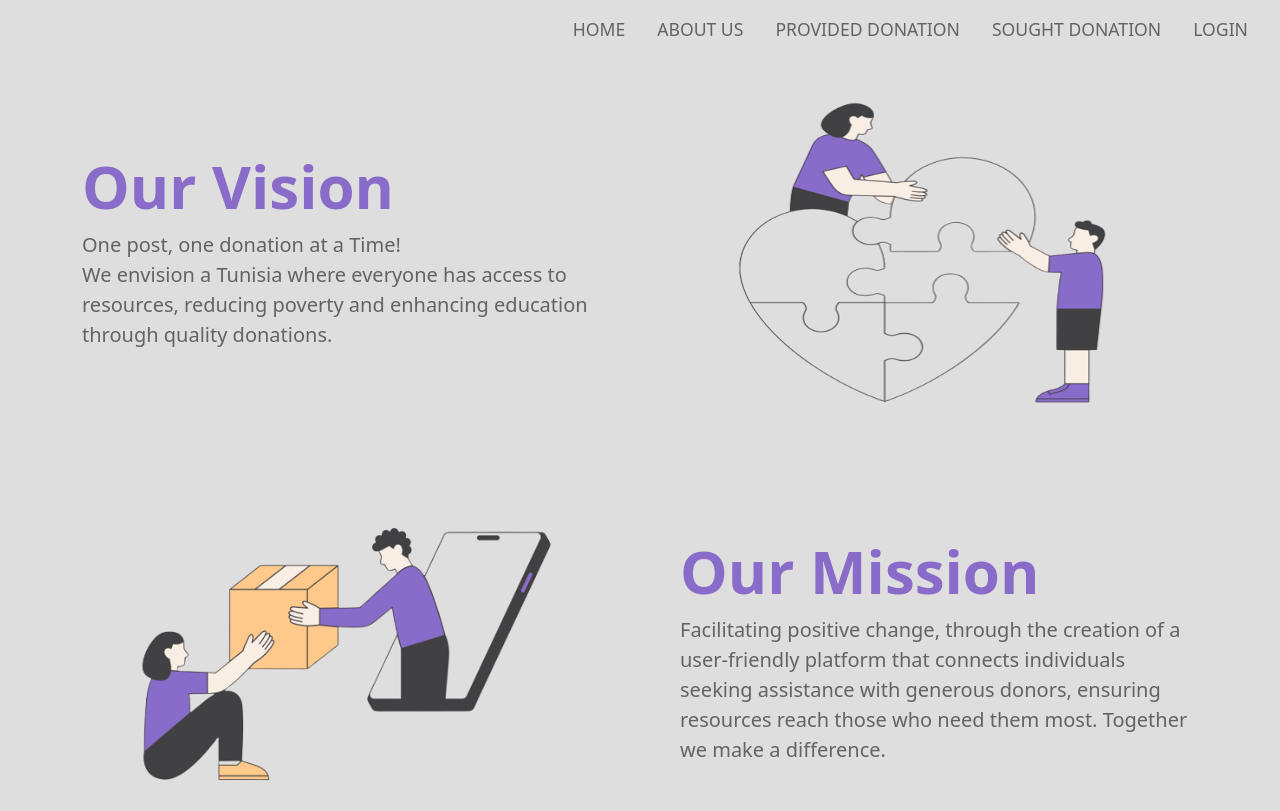
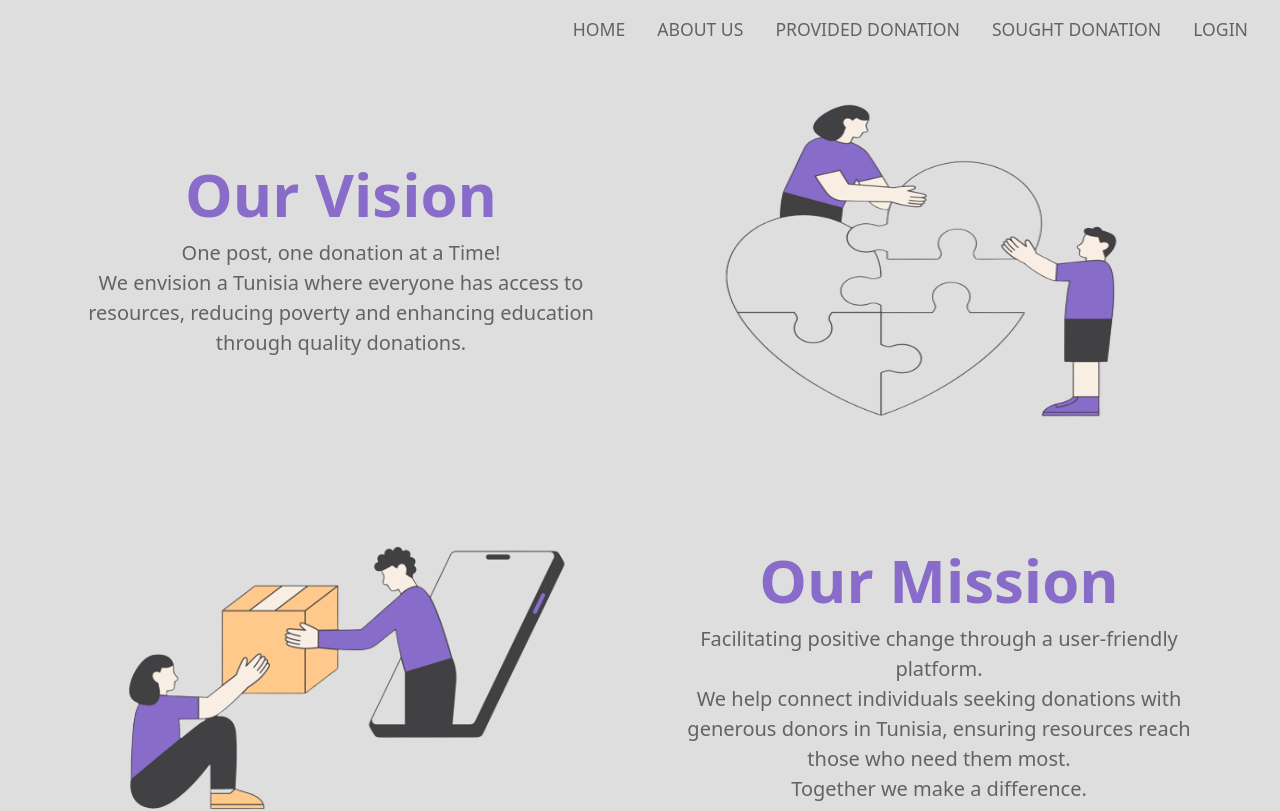
Before and after one commit to OnsKharrat06/donations_app, a React (Create React App) app: page /aboutus in a window 1280 px wide. Shown: the top 811 px of the page. Built offline with nearby package versions, Linux system fonts and the light colour scheme; no server answers.

Commit message:
Update for enviroment and About Desciprions

```diff
--- a/src/components/pages/about/About.css
+++ b/src/components/pages/about/About.css
@@ -25,13 +25,15 @@ a{
 
 .section-child-1{
     place-self: center;
+    text-align: center;
 }
 
 .section-child-2{
     place-self: center;
+    text-align: center;
 }
 
 .image{
-    height: 25rem;
-    width: 30rem;
+    height: 26rem;
+    width: 32rem;
 }
--- a/src/components/pages/about/About.js
+++ b/src/components/pages/about/About.js
@@ -8,7 +8,6 @@ import Ikram from '../../../assets/Ikram.jpg';
 import Ines from '../../../assets/Ines.jpg';
 import Card from 'react-bootstrap/Card';
 import environment from "../../../environments/environment.js";
-import Footer from "../../../components/footer/Footer";
 
 function About(){
   return (
@@ -30,7 +29,7 @@ function About(){
             <div className="section-child-2">
                 <h1 className="heading">Our Mission </h1>
                 <p>
-                Facilitating positive change, through the creation of a user-friendly platform that connects individuals seeking assistance with generous donors, ensuring resources reach those who need them most. Together we make a difference.
+                Facilitating positive change through a user-friendly platform. <br></br> We help connect individuals seeking donations with generous donors in Tunisia, ensuring resources reach those who need them most. <br></br>Together we make a difference.
                 </p>
             </div>
         </div>
--- a/src/environments/environment.js
+++ b/src/environments/environment.js
@@ -1,8 +1,8 @@
 const environment = {
 
     app : {
-      name : "3awinTN",
-      description: " Welcome to 3awinTn, your one place to provide and seek donations in Tunisia. This project stongly believes in the power of our community and aims at ending inequality in the field of education. Join us today, all you need is an account!",
+      name : "3awenTN",
+      description: " Welcome to 3awenTn, your one place to provide and seek donations in Tunisia. This project stongly believes in the power of our community and aims at ending inequality in the field of education. Join us today, all you need is an account!",
       slogan: "Donating to education, Building a better future.",
     },
 
```
